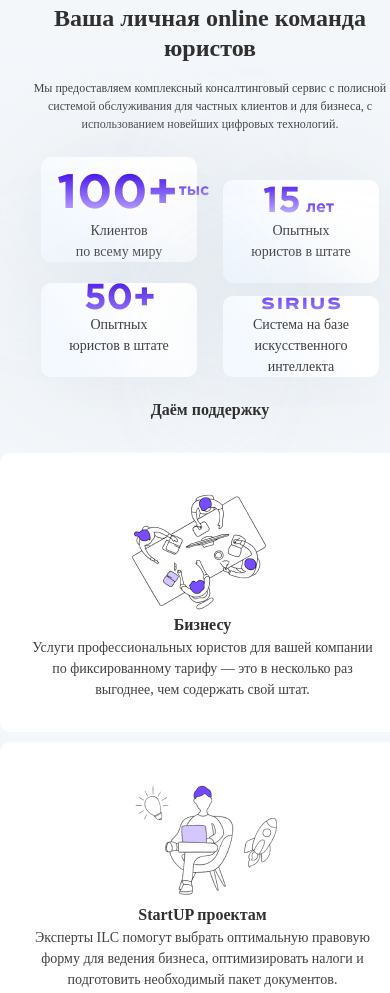
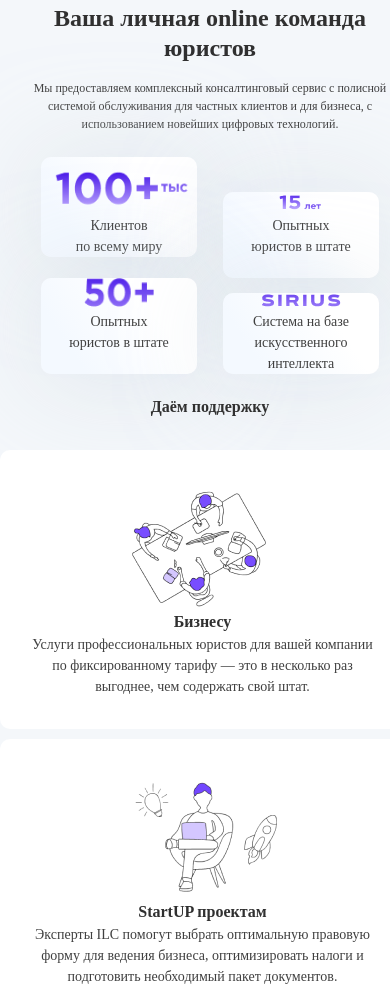
Before and after one commit to OlehHorodeckiy/Practice, a website: page #src/index.html in a window 390 px wide. Shown: the part 915-1908 px from the top of the page. Drawn offline with nearby package versions, Linux system fonts and the light colour scheme; files that its build step writes are made by us from their sources; files whose address does not match are found by name; a web font is replaced by a local one.

Commit message:
added files

```diff
--- a/#src/index.html
+++ b/#src/index.html
@@ -137,14 +137,14 @@
             <div class="expertise__statistick">
                 <div class="expertise__content-items">
                     <div class="expertise__content">
-                    <img src="./img/1.png" alt="">
+                    <img class="expertise__image1" src="./img/1.png" alt="">
 
                         <div class="expertise__content-text">Клиентов
                              по всему миру
                             </div>
                     </div>
                     <div class="expertise__content">
-                        <img src="./img/2.png" alt="">
+                        <img class="expertise__image2" src="./img/2.png" alt="">
 
                         <div class="expertise__content-text">Опытных
                              юристов в штате
@@ -152,7 +152,7 @@
                         </div>
                     </div>
                     <div class="expertise__content">
-                        <img src="./img/3.png" alt="">
+                        <img class="expertise__image3"src="./img/3.png" alt="">
 
                         <div class="expertise__content-text">Опытных
                              юристов в штате
@@ -160,7 +160,7 @@
                         </div>
                     </div>
                     <div class="expertise__content">
-                        <img src="./img/4.png" alt="">
+                        <img class="expertise__image4"src="./img/4.png" alt="">
 
                         <div class="expertise__content-text">Система на базе
                             искусственного
--- a/#src/scss/style.scss
+++ b/#src/scss/style.scss
@@ -1320,6 +1320,22 @@ body {
     height: 33px;
     margin-right: 25px;
   }
+  .expertise__image1 {
+    width: 156px;
+    height: 54px;
+  }
+  .expertise__image2 {
+    width: 45px;
+    height: 19px;
+  }
+  .expertise__image3 {
+    width: 60px;
+    height: 19px;
+  }
+  .expertise__image3 {
+    width: 70px;
+    height: 29px;
+  }
 }
 
 @media screen and (max-width: 575px) {
```
Also changed, not shown: New-Project/index.html (+4 -4 lines), New-Project/css/style.css, New-Project/css/style.min.css.
